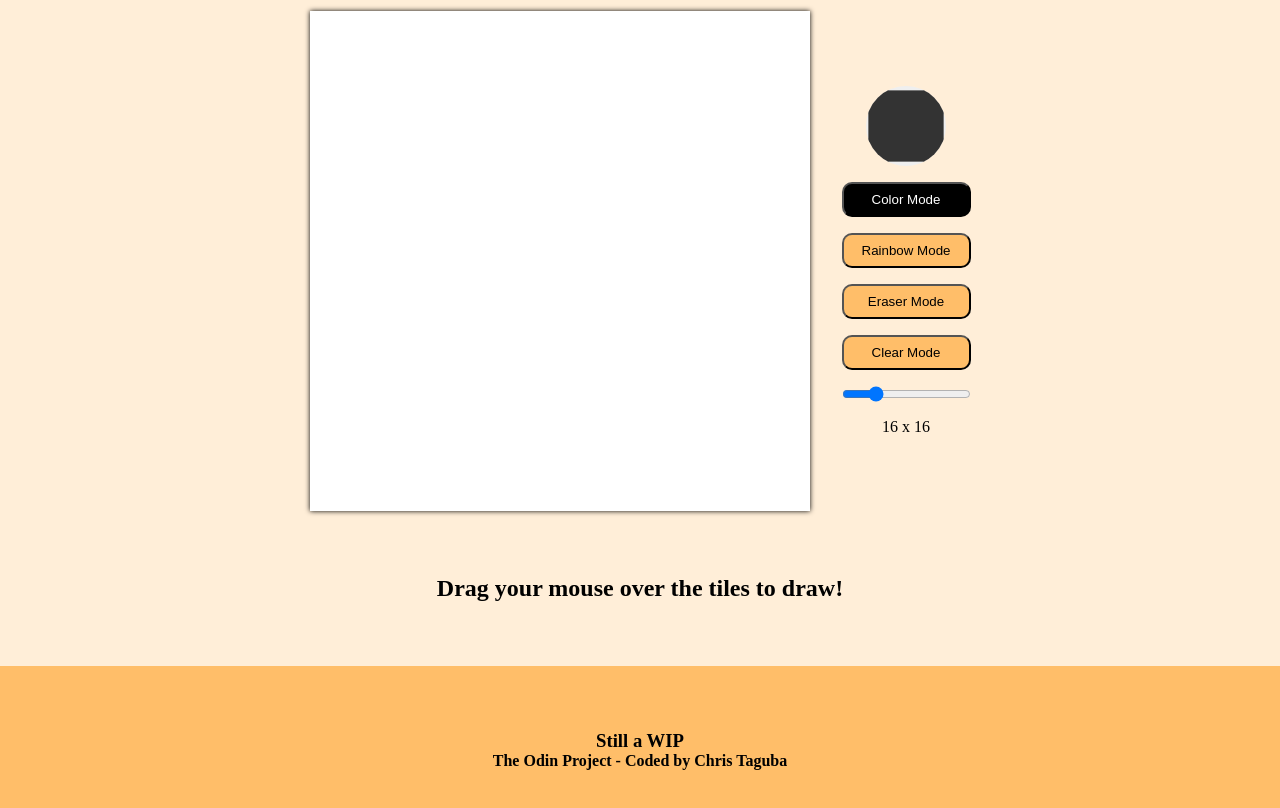
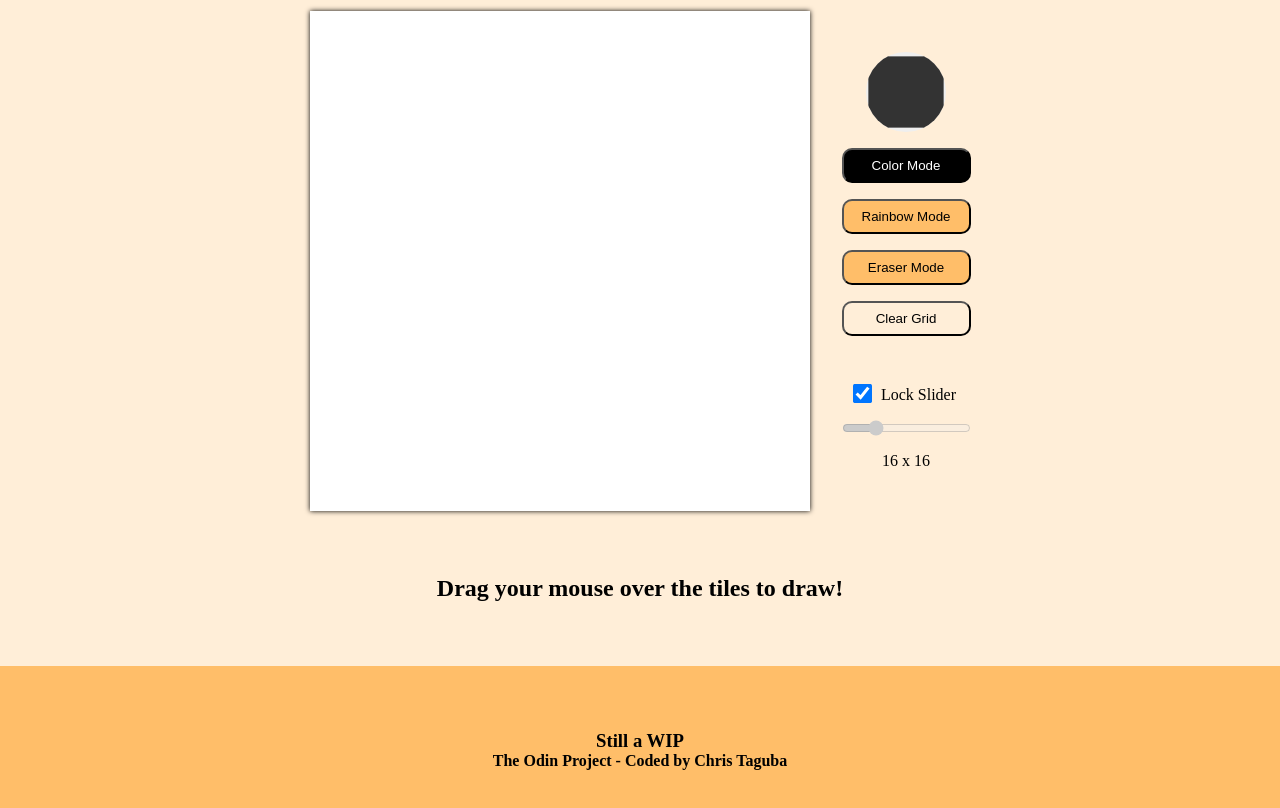
Before and after one commit to ectaguba/odin-etch-a-sketch, a plain HTML site: page index.html in a window 1280 px wide. Shown: the part 90-898 px from the top of the page. Drawn offline with Linux system fonts and the light colour scheme.

Commit message:
Created default lock slider option

```diff
--- a/etch-a-sketch.js
+++ b/etch-a-sketch.js
@@ -17,14 +17,17 @@ const colorBtn = document.querySelector('#colorBtn');
 const rainbowBtn = document.querySelector('#rainbowBtn');
 const eraserBtn = document.querySelector('#eraserBtn');
 const clearBtn = document.querySelector('#clearBtn');
+const sliderLock = document.querySelector('#sliderLock');
 const sizeSlider = document.querySelector('#sizeSlider');
 const sizeLabel = document.querySelector('#sizeLabel');
+
 colorPicker.addEventListener('change', changeColor);
 colorBtn.onclick = () => setCurrentMode("color");
 rainbowBtn.onclick = () => setCurrentMode("rainbow");
 eraserBtn.onclick = () => setCurrentMode("eraser");
 clearBtn.onclick = () => clearGrid()
 sizeSlider.addEventListener('change', setGridSize);
+sliderLock.addEventListener('input', lockSlider);
 
 // SETTINGS
 function changeColor(newColor) {
@@ -55,6 +58,10 @@ function clearGrid() {
 function setGridSize(event = DEFAULT_SIZE) {
     sizeLabel.textContent = `${event.target.value} x ${event.target.value}`;
     genDivs(event.target.value);
+}
+
+function lockSlider(event) {
+    (event.target.checked) ? sizeSlider.disabled = true : sizeSlider.disabled = false;
 }
 
 // GRID
--- a/index.html
+++ b/index.html
@@ -14,8 +14,13 @@
             <button id="colorBtn" class="active">Color Mode</button>
             <button id="rainbowBtn">Rainbow Mode</button>
             <button id="eraserBtn">Eraser Mode</button>
-            <button id="clearBtn">Clear Mode</button>
-            <input id="sizeSlider" type="range" value="16" min="1" max="64">
+            <button style="background: transparent;" id="clearBtn">Clear Grid</button>
+            <br>
+            <div style="margin:auto">
+                <input checked id="sliderLock" type="checkbox" value="sliderLock">
+                <label for="sliderLock">Lock Slider</label>
+            </div>
+            <input disabled id="sizeSlider" type="range" value="16" min="1" max="64">
             <label id="sizeLabel">16 x 16</label>
         </div>
         <script src="etch-a-sketch.js"></script>
--- a/styles.css
+++ b/styles.css
@@ -89,6 +89,11 @@ input[type='color']:hover {
     transform: scale(1.05, 1.05);
 }
 
+input[type='checkbox'] {
+    transform: scale(1.5, 1.5);
+    margin-right: 0.5rem;
+}
+
 #sizeLabel {
     text-align: center;
 }
```
